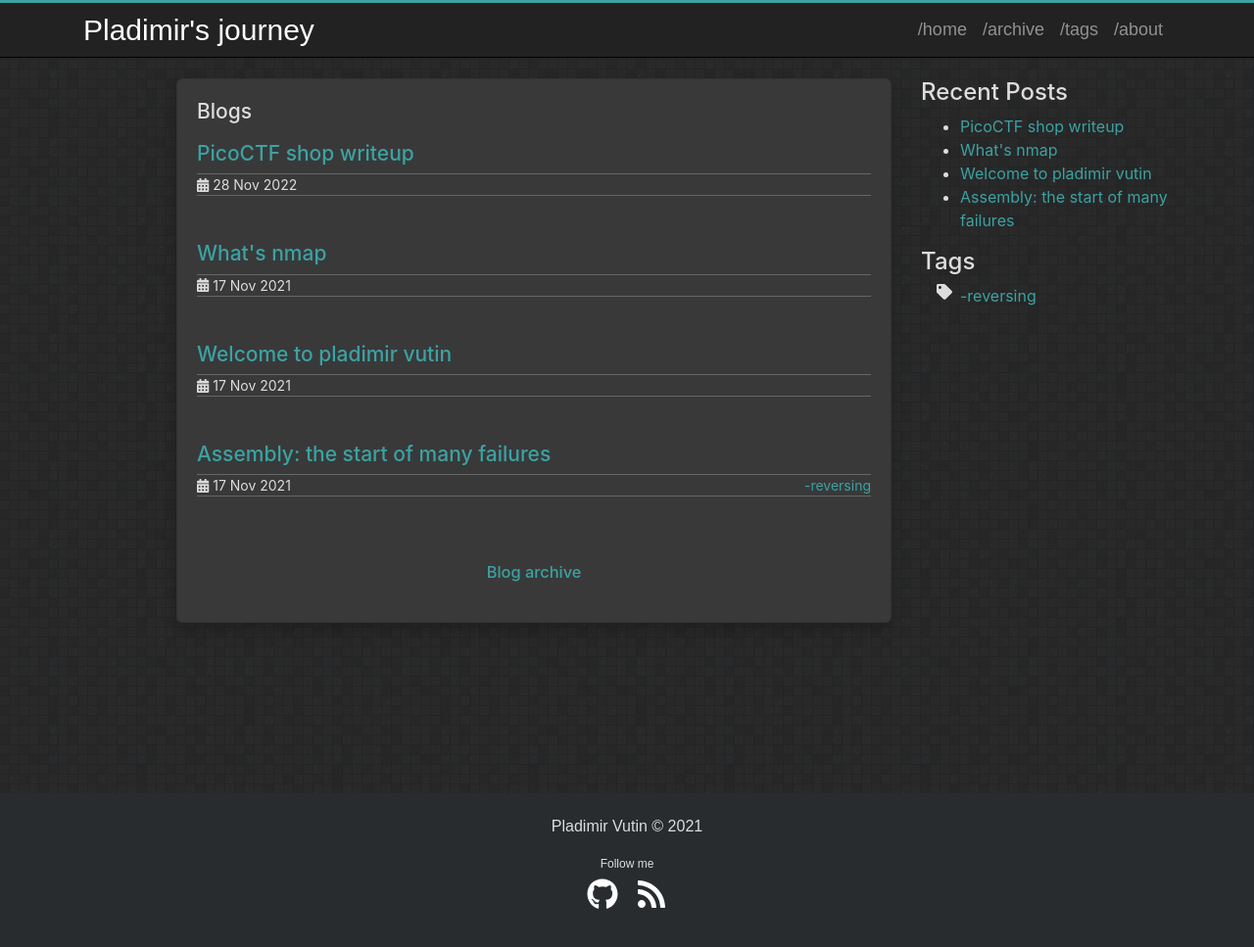
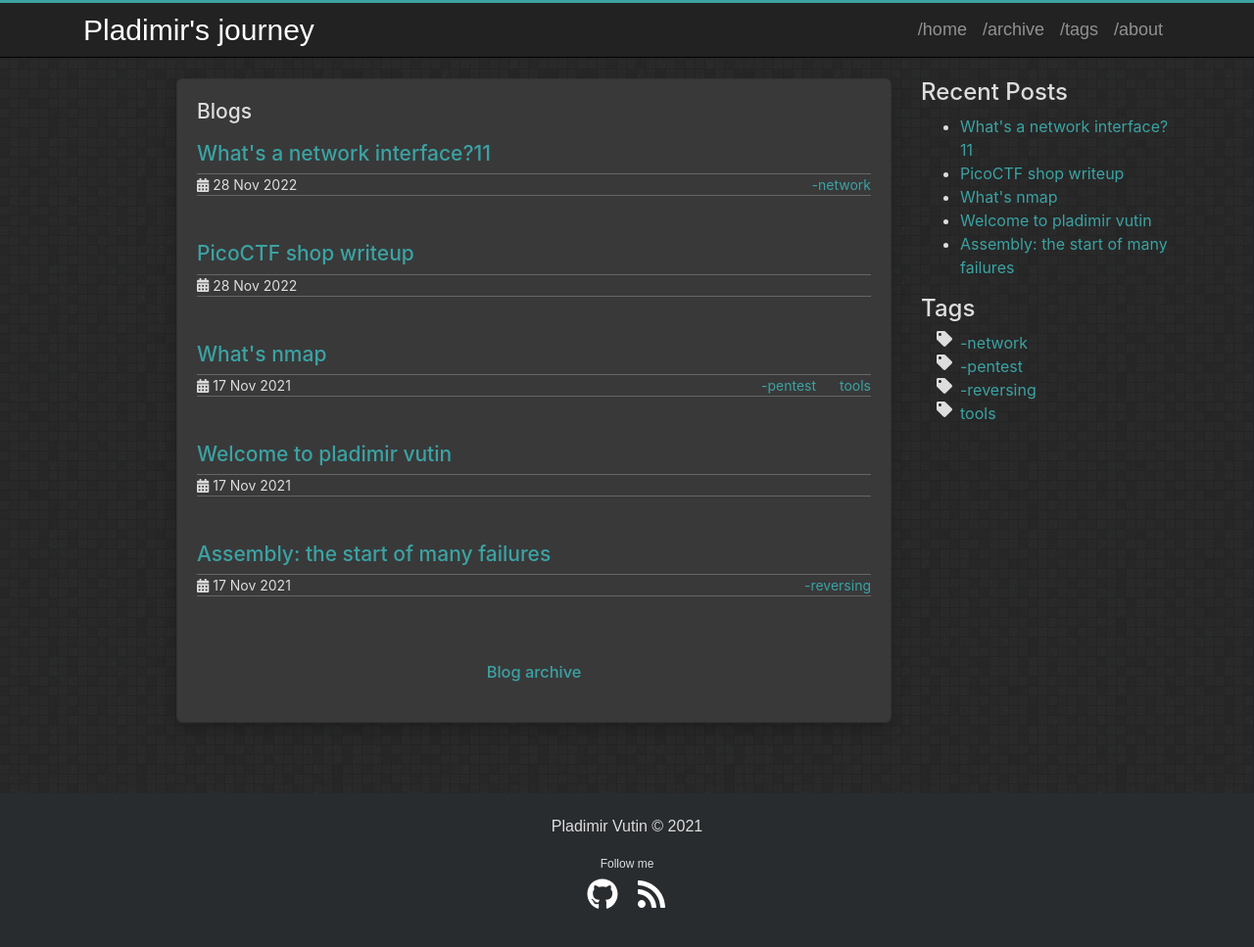
Before and after one commit to SchrodingersNeko749/pladimirBlog, a Jekyll site: the page built from index.markdown, in a window 1280 px wide and 988 px high. Shown: the top 967 px of the window at 98% size. Built offline with Jekyll 4.4.1, drawn with Linux system fonts in a browser that asks for light colours.

Commit message:
onFileChangeHook

```diff
--- a/_posts/2021-12-7-nmap.md
+++ b/_posts/2021-12-7-nmap.md
@@ -3,6 +3,8 @@ layout: post
 title:  "What's nmap"
 date:   2021-11-17 20:17:21 +0330
 categories: jekyll update
+tags:
+   -pentest tools
 ---
 In this blog I try to go through nmap manual and understand the basics about it. In short, nmap is a mapping tool that sends raw IP packets and then analyzes the results to determine what hosts and services (applications name and versions) and operating systems and firewalls are on that network.
 
--- /dev/null
+++ b/_posts/2022-11-29-what_is_namespace.md
@@ -0,0 +1,11 @@
+---
+layout: post
+title:  "What's a network interface?11"
+date:   2022-11-28 18:20:21 +0330
+categories: jekyll update
+tags:
+   -network
+---
+1.`ifconfig`
+2.lets say you dont have a network interface
+3.
```
Also changed, not shown: _posts/2022-11-28-shop.md (renamed from _posts/2022-11-28-reverse.md).
